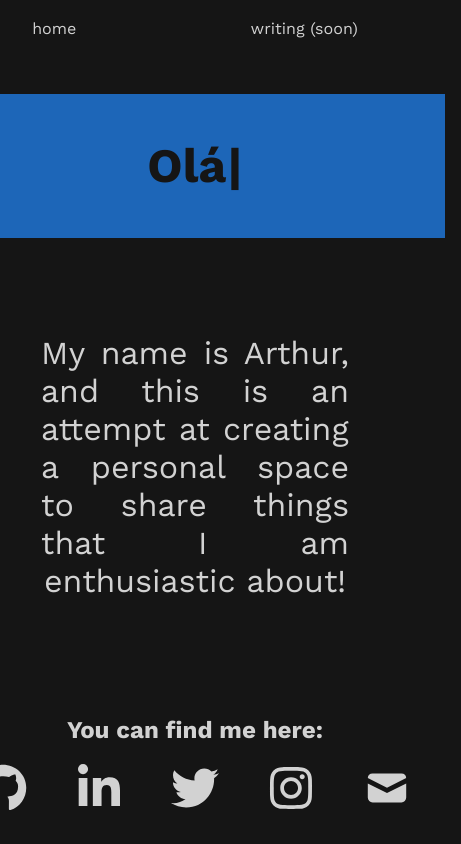
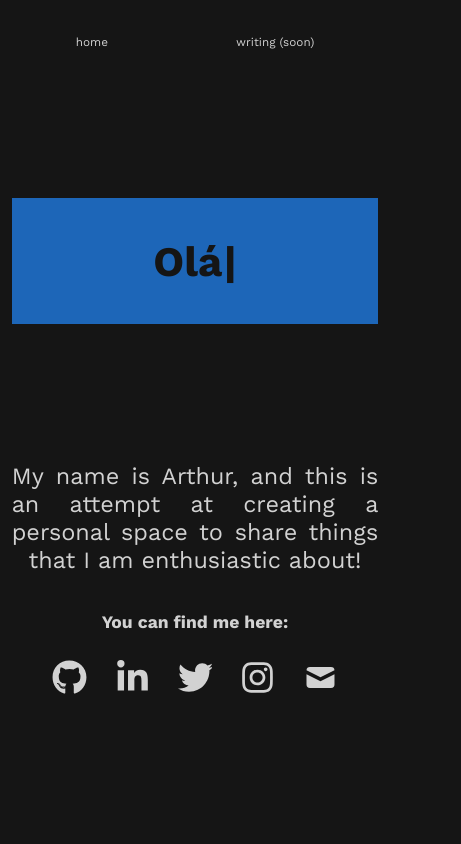
Before and after one commit to arthurbpf/personal-website, a Next.js app: page / in a window 390 px wide. Shown: the whole page, 461 px wide, since content can reach past the window. Built offline with nearby package versions, Linux system fonts and the light colour scheme.

Commit message:
fix: fix rendering on small screens

```diff
--- a/src/components/Header/index.module.scss
+++ b/src/components/Header/index.module.scss
@@ -2,18 +2,18 @@
 	display: flex;
 	align-items: center;
 	justify-content: center;
-	width: 500px;
+	width: 100%;
 	margin-top: 3em;
 }
 
 .titleContainer {
+	width: 100%;
 	background-color: var(--primary-color);
 	color: var(--background-color);
 	flex: 1;
 	display: flex;
 	align-items: center;
 	justify-content: center;
-	max-width: 800px;
 	height: 6em;
-	font-size: 1.5em;
+	font-size: 1.8em;
 }
--- a/src/components/Navbar/index.module.scss
+++ b/src/components/Navbar/index.module.scss
@@ -1,12 +1,15 @@
+@use '/src/styles/breakpoints';
+
 .rootContainer {
 	display: flex;
 	align-items: center;
 	justify-content: space-around;
+
+	@include breakpoints.sm {
+		margin-top: 2em;
+	}
 }
 
 .itemContainer {
-	margin: 0.2em 1em;
 	font-weight: lighter;
-	// background-color: var(--secondary-color);
-	// color: var(--background-color);
 }
--- /dev/null
+++ b/src/styles/breakpoints.scss
@@ -0,0 +1,53 @@
+$breakpoints: (
+	'sm': (
+		max-width: 576px
+	),
+	'md': (
+		min-width: 577px
+	),
+	'lg': (
+		min-width: 992px
+	),
+	'xl': (
+		min-width: 1200px
+	)
+) !default;
+
+/// Mixin to manage responsive breakpoints
+/// @author Kitty Giraudel
+/// @param {String} $breakpoint - Breakpoint name
+/// @require $breakpoints
+@mixin respond-to($breakpoint) {
+	@if map-has-key($breakpoints, $breakpoint) {
+		@media #{inspect(map-get($breakpoints, $breakpoint))} {
+			@content;
+		}
+	} @else {
+		@warn "Unfortunately, no value could be retrieved from `#{$breakpoint}`. "
+        + "Available breakpoints are: #{map-keys($breakpoints)}.";
+	}
+}
+
+@mixin sm {
+	@include respond-to('sm') {
+		@content;
+	}
+}
+
+@mixin md {
+	@include respond-to('md') {
+		@content;
+	}
+}
+
+@mixin lg {
+	@include respond-to('lg') {
+		@content;
+	}
+}
+
+@mixin xl {
+	@include respond-to('xl') {
+		@content;
+	}
+}
--- a/src/styles/globals.scss
+++ b/src/styles/globals.scss
@@ -1,5 +1,6 @@
-@forward 'colors.scss';
-@forward 'fonts.scss';
+@forward 'colors';
+@forward 'fonts';
+@use 'breakpoints';
 
 html,
 body,
@@ -13,6 +14,10 @@ body,
 	margin: 0;
 	font-family: WorkSans;
 	color: var(--font-primary-color);
+
+	@include breakpoints.sm {
+		font-size: 90%;
+	}
 }
 
 a {
--- a/src/styles/index.module.scss
+++ b/src/styles/index.module.scss
@@ -3,6 +3,8 @@
 	flex-direction: column;
 	padding: 1em;
 	height: 100vh;
+
+	max-width: 800px;
 }
 
 .contentContainer {
@@ -10,13 +12,10 @@
 	display: flex;
 	flex-direction: column;
 	align-items: center;
-	justify-content: center;
-
-	max-width: 800px;
+	justify-content: space-evenly;
 }
 
 .introductionText {
-	margin: 3em;
 	font-size: 2em;
 	text-align: justify;
 	text-align-last: center;
@@ -34,7 +33,10 @@
 	display: flex;
 	align-items: center;
 	justify-content: space-around;
-	width: 10em;
+
+	a {
+		margin: 0.4em;
+	}
 
 	svg {
 		transition: color 0.2s, transform 0.2s;
```
